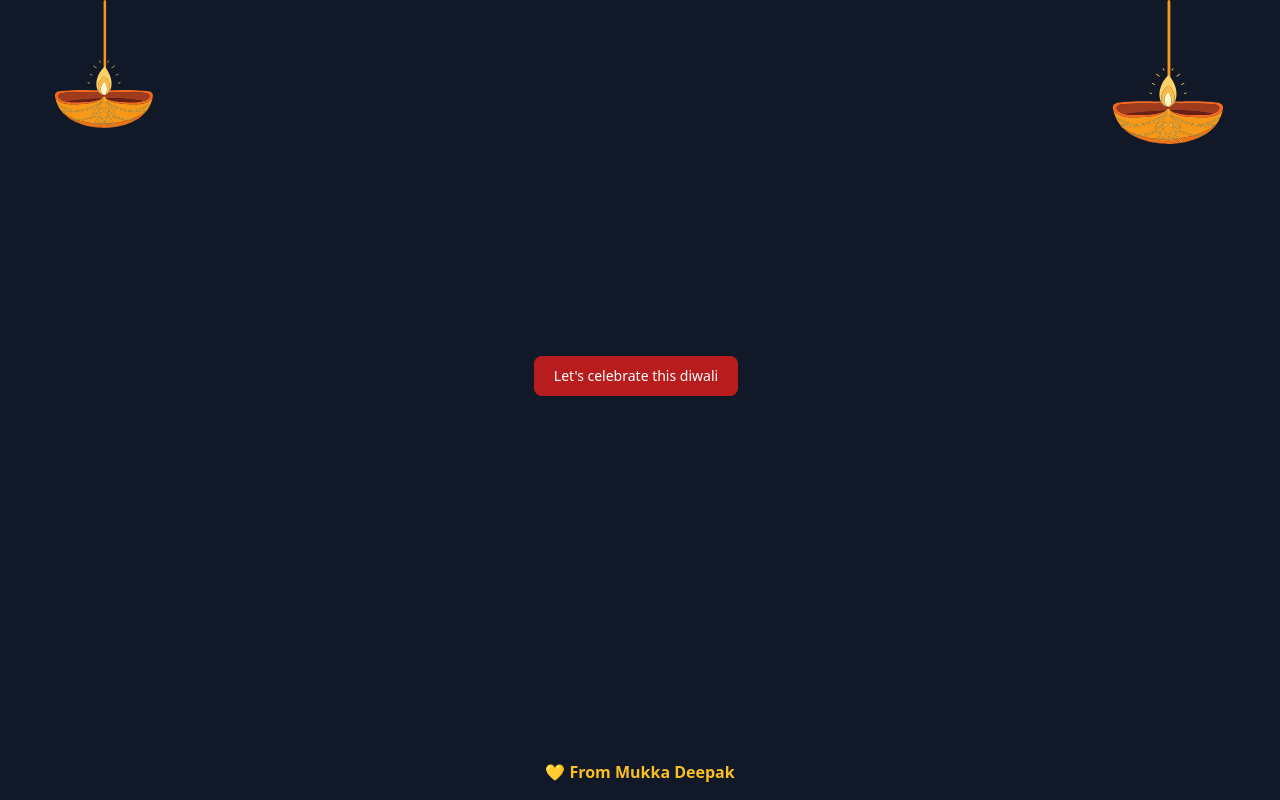
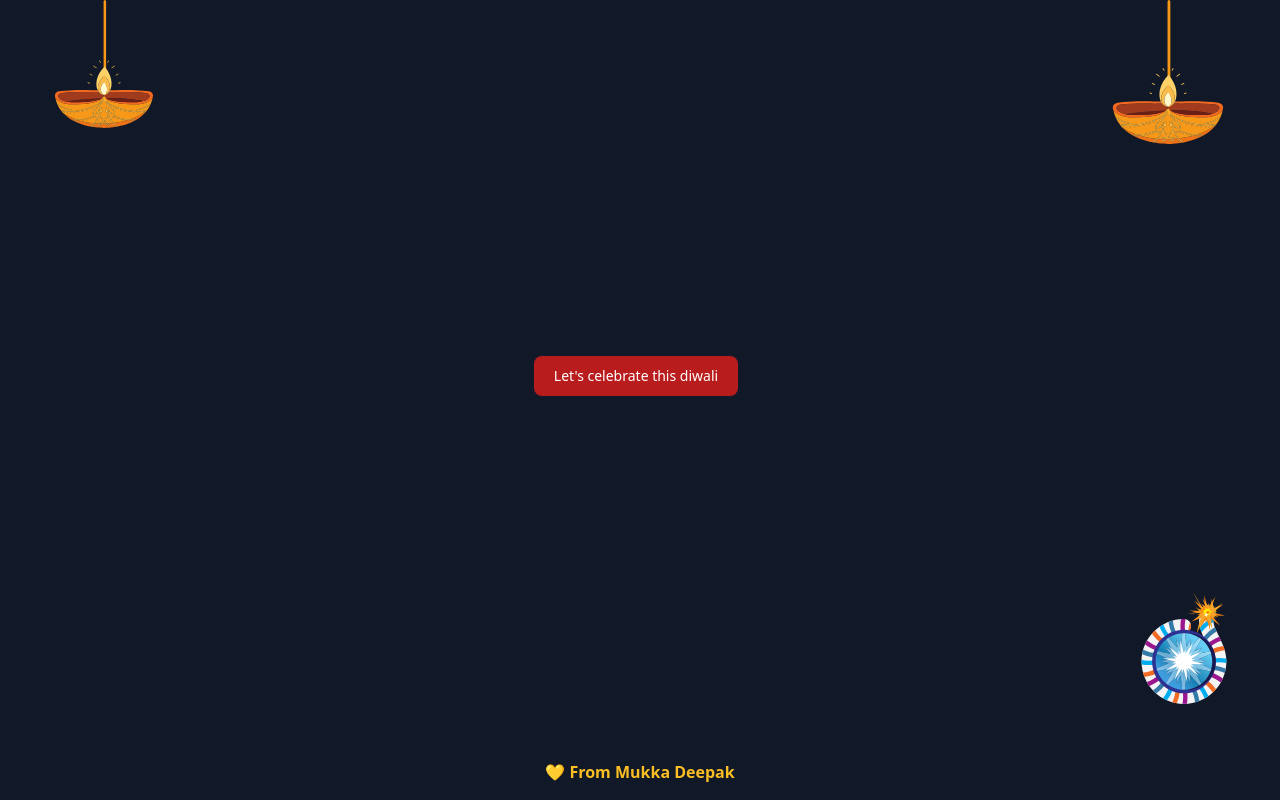
Before and after one commit to Deepakmukka1/DiwaliCelebrations, a React (Create React App) app: page / in a window 1280 px wide. Built offline with nearby package versions, Linux system fonts and the light colour scheme.

Commit message:
feat: ✨ UI Change

```diff
--- a/src/App.js
+++ b/src/App.js
@@ -3,6 +3,7 @@ import DecorationSmall from './assets/DiwaSmall.svg'
 
 import ReactCanvasConfetti from "react-confetti";
 import { useEffect, useState } from "react";
+import Chakra from "./components/Chakra";
 
 function App() {
   const [confetti, setConfetti] = useState(false);
@@ -43,6 +44,8 @@ function App() {
           opacity={0.6}
         />
       )}
+
+      <Chakra/>
       <h3 className="text-yellow-400 font-semibold text-center pb-14 md:pb-4">
       💛 From Mukka Deepak
       </h3>
--- a/src/components/Chakra.js
+++ b/src/components/Chakra.js
@@ -1,8 +1,10 @@
 import React from 'react'
-
+import ChakraSVG from '../assets/Bhuchakra.svg'
 const Chakra = () => {
   return (
-    <div>Chakra</div>
+    <div>
+       <img src={ChakraSVG} className="h-12 w-12 md:h-28 md:w-28 absolute bottom-24 right-10" alt="DiwaSmall"/>
+    </div>
   )
 }
 
```
